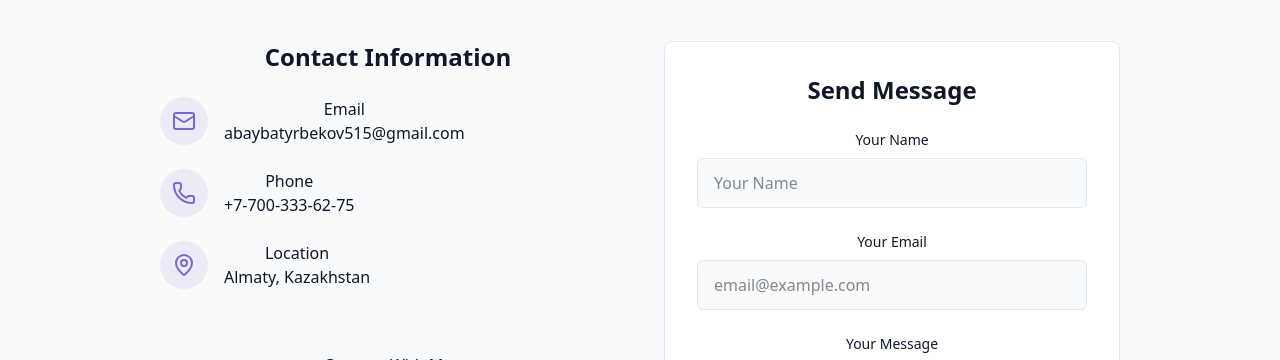
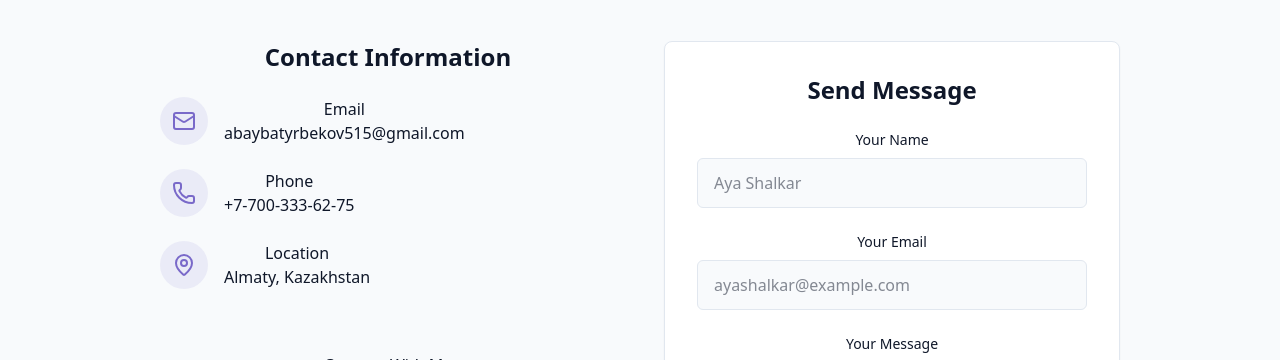
Before and after one commit to Abay-Bat/Portfolio, a React (Vite) app: page / in a window 1280 px wide. Shown: the part 4325-4685 px from the top of the page. Built offline with nearby package versions, Linux system fonts and the light colour scheme.

Commit message:
Update ContactSection.jsx

```diff
--- a/src/components/ContactSection.jsx
+++ b/src/components/ContactSection.jsx
@@ -133,7 +133,7 @@ export const ContactSection = () => {
                   value={formData.name}
                   onChange={handleInputChange}
                   className="w-full px-4 py-3 rounded-md border border-input bg-background focus:ring-2 focus:ring-primary outline-none transition-all"
-                  placeholder="Your Name"
+                  placeholder="Aya Shalkar"
                 />
               </div>
 
@@ -146,7 +146,7 @@ export const ContactSection = () => {
                   value={formData.email}
                   onChange={handleInputChange}
                   className="w-full px-4 py-3 rounded-md border border-input bg-background focus:ring-2 focus:ring-primary outline-none transition-all"
-                  placeholder="email@example.com"
+                  placeholder="ayashalkar@example.com"
                 />
               </div>
 
```
